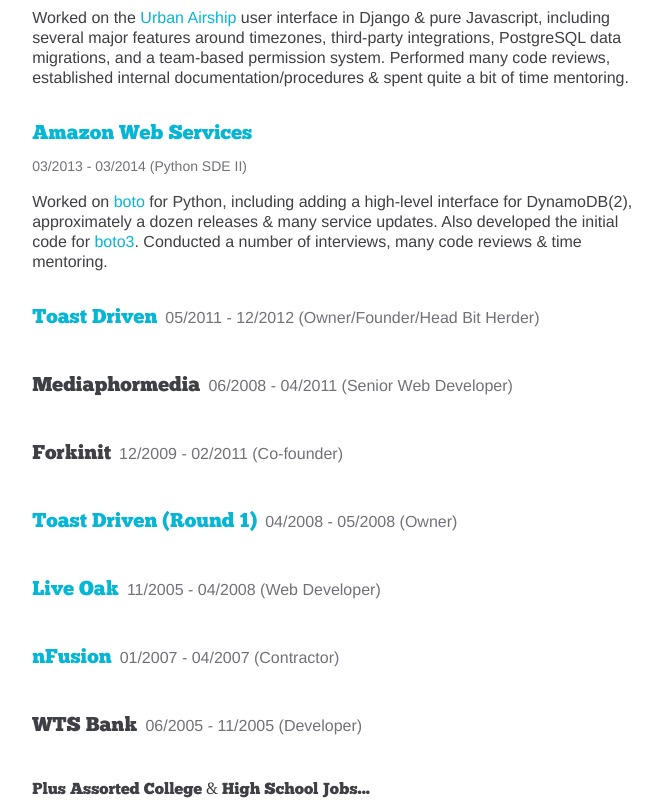
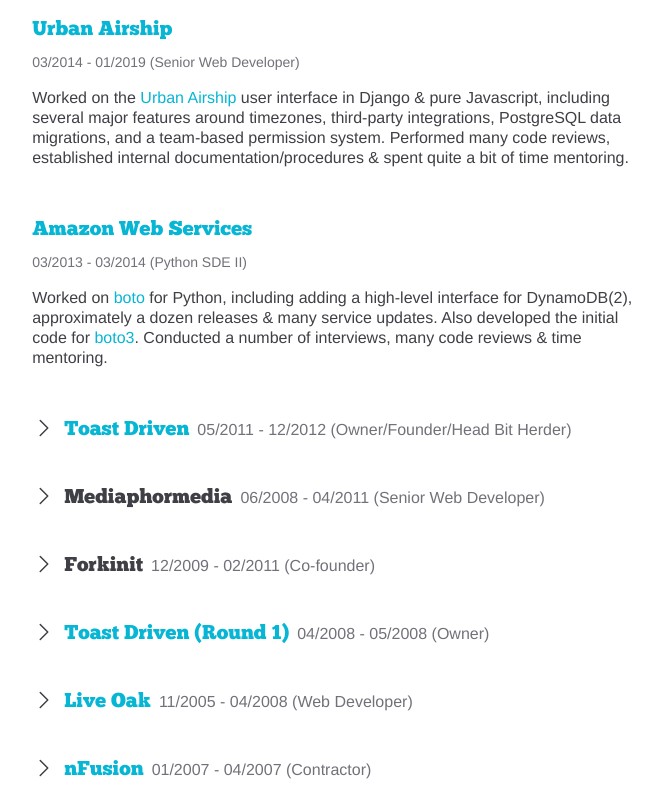
Before and after one commit to toastdriven/nutoastdriven, a Next.js app: page /daniellindsley in a window 1280 px wide. Shown: the part 1360-2160 px from the top of the page, without its empty margins (478-1140 px from the left). Built offline with nearby package versions, Linux system fonts and the light colour scheme.

Commit message:
Better show/hide for older jobs.

```diff
--- a/src/app/(resume)/daniellindsley/page.js
+++ b/src/app/(resume)/daniellindsley/page.js
@@ -133,6 +133,29 @@
   );
 }
 
+function Disclosure({ collapsed, setCollapsed, ...props }) {
+  return (
+    <button
+      type="button"
+      className="inline-block mr-2"
+      onClick={() => setCollapsed(!collapsed)}
+    >
+      {collapsed
+        ? (
+          <svg xmlns="http://www.w3.org/2000/svg" fill="none" viewBox="0 0 24 24" strokeWidth="1.5" stroke="currentColor" className="w-6 h-6">
+            <path strokeLinecap="round" strokeLinejoin="round" d="M8.25 4.5l7.5 7.5-7.5 7.5" />
+          </svg>
+        )
+        : (
+          <svg xmlns="http://www.w3.org/2000/svg" fill="none" viewBox="0 0 24 24" strokeWidth="1.5" stroke="currentColor" className="w-6 h-6">
+            <path strokeLinecap="round" strokeLinejoin="round" d="M19.5 8.25l-7.5 7.5-7.5-7.5" />
+          </svg>
+        )
+      }
+    </button>
+  );
+}
+
 function Experience({
   companyName,
   companyUrl = null,
@@ -141,19 +164,30 @@
   jobTitle,
   skillsUsed = [],
   setHighlightedSkills,
-  initialCollapsed = false,
+  allowCollapsed = false,
   ...props
 }) {
-  const [collapsed, setCollapsed] = useState(initialCollapsed);
+  const [collapsed, setCollapsed] = useState(allowCollapsed);
 
   return (
     <div
-      className="mb-8 cursor-pointer"
-      onClick={() => setCollapsed(!collapsed)}
+      className="mb-8 flex flex-row"
+      onMouseEnter={() => setHighlightedSkills(skillsUsed)}
+      onMouseLeave={() => setHighlightedSkills([])}
     >
+      {allowCollapsed && (
+        <div
+          className="align-top print:hidden"
+        >
+          <Disclosure
+            collapsed={collapsed}
+            setCollapsed={setCollapsed}
+          />
+        </div>
+      )}
       {!collapsed
         ? (
-          <>
+          <div>
             <h3>
               {companyUrl
                 ? (
@@ -173,7 +207,7 @@
             <p>
               {props.children}
             </p>
-          </>
+          </div>
         )
         : (
           <div
@@ -527,7 +561,7 @@
                 'Redis',
               ]}
               setHighlightedSkills={setHighlightedSkills}
-              initialCollapsed={true}
+              allowCollapsed={true}
             >
               Ran my own Python/Django consultancy. Originally just me, we
               had as many as three people. Helped many clients with
@@ -553,7 +587,7 @@
                 'Redis',
               ]}
               setHighlightedSkills={setHighlightedSkills}
-              initialCollapsed={true}
+              allowCollapsed={true}
             >
               Worked for the birthplace of Django developing Ellington, an
               award-winning news CMS. Ported it to Django 1.0, vastly revised
@@ -575,7 +609,7 @@
                 'PostgreSQL',
               ]}
               setHighlightedSkills={setHighlightedSkills}
-              initialCollapsed={true}
+              allowCollapsed={true}
             >
               Developed a more modern recipe site in Django. Took a structured
               approach, parsing recipe bodies to extract data. Allowed for
@@ -597,7 +631,7 @@
                 'CSS',
               ]}
               setHighlightedSkills={setHighlightedSkills}
-              initialCollapsed={true}
+              allowCollapsed={true}
             >
               Run as a Ruby on Rails shop for short period of time.
               Worked on a reporting site (using Flex, Actionscript &amp; Rails)
@@ -620,7 +654,7 @@
                 'CSS',
               ]}
               setHighlightedSkills={setHighlightedSkills}
-              initialCollapsed={true}
+              allowCollapsed={true}
             >
               Did PHP/MySQL development for a variety of clients.
               Tasks included developing on multi-lingual CMSes, several
@@ -641,7 +675,7 @@
                 'CSS',
               ]}
               setHighlightedSkills={setHighlightedSkills}
-              initialCollapsed={true}
+              allowCollapsed={true}
             >
               Developed a e-sales application for a Fortune 500
               sales team using PHP/MySQL &amp; a custom PHP5
@@ -658,7 +692,7 @@
                 'Oracle',
               ]}
               setHighlightedSkills={setHighlightedSkills}
-              initialCollapsed={true}
+              allowCollapsed={true}
             >
               Used Perl &amp; Oracle to help process online ACH
               transactions.
```
